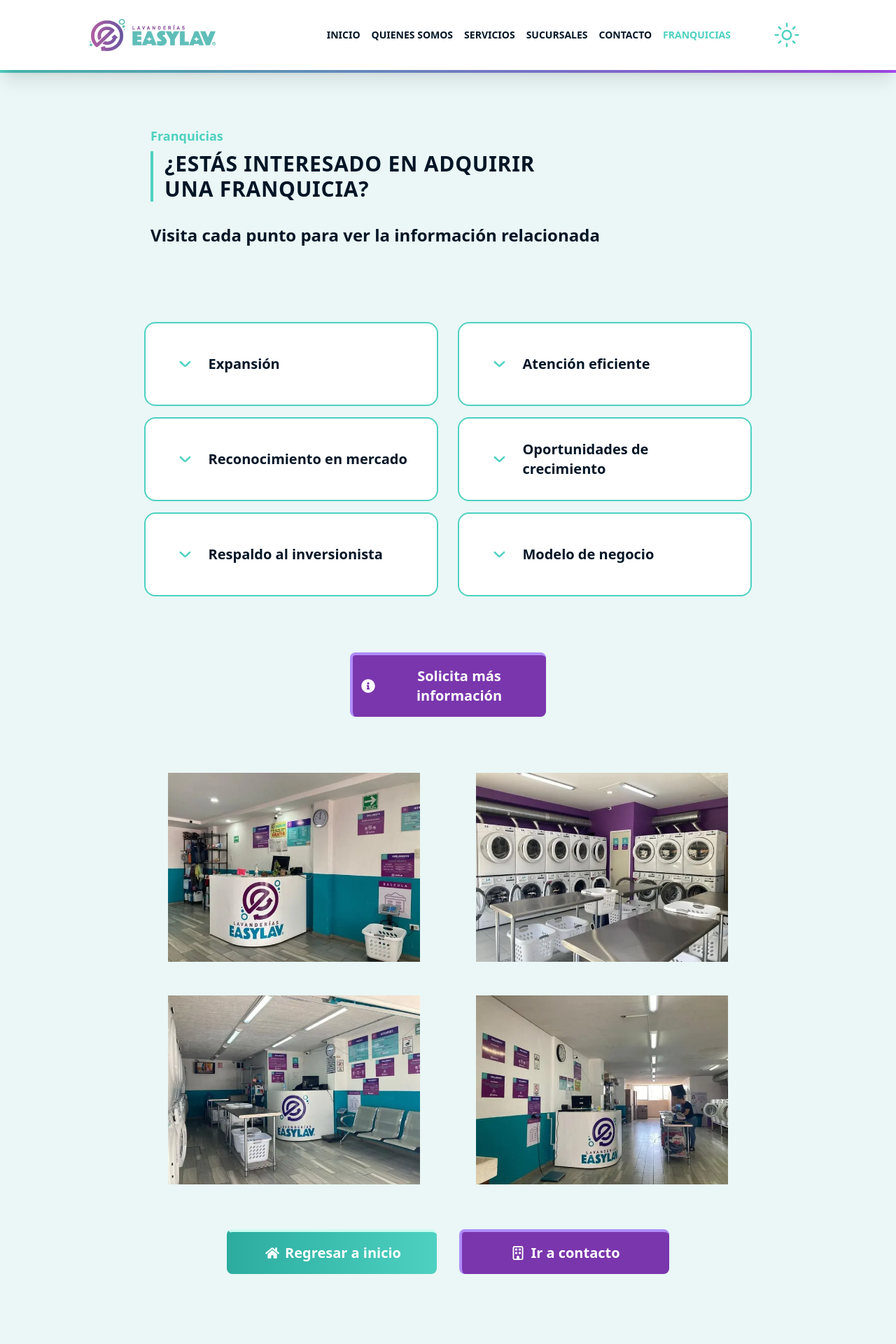
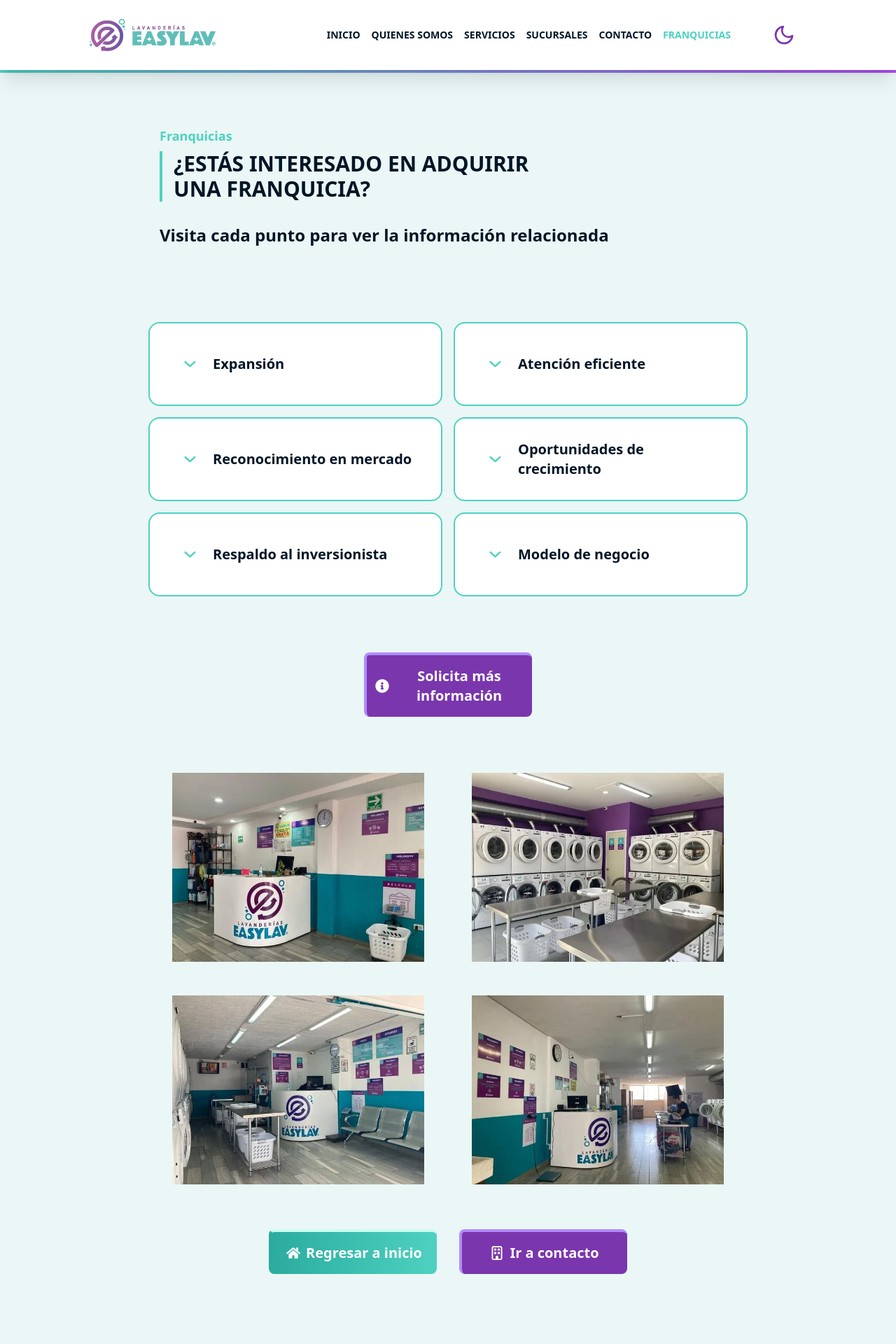
Before and after one commit to dspwebstudiomx/easylav-react, a React (Vite) app: page /franquicias in a window 1280 px wide. Shown: the top 1920 px of the page at 70% size. Built offline with nearby package versions, Linux system fonts and the light colour scheme.

Commit message:
"Updated various component styles, widths, and layouts in Accordion, DarkModeButton, ScrollToTopButton, BackgroundCard, Form, PageLayoutPlaces, NavLinksMobile, and other components."

```diff
--- a/src/components/accordion/Accordion.jsx
+++ b/src/components/accordion/Accordion.jsx
@@ -20,7 +20,7 @@ const Accordion = ({ description, title, height }) => {
   };
 
   const styles = {
-    width: 'w-[300px] lg:w-[420px] 2xl:w-[480px] ',
+    width: 'w-[280px] lg:w-[420px] 2xl:w-[480px] ',
   }
 
   return (
--- a/src/components/buttons/DarkModeButton.jsx
+++ b/src/components/buttons/DarkModeButton.jsx
@@ -31,7 +31,7 @@ export default function ThemeToggle() {
       aria-labelledby='dspwebstudio'
       className="ml-5 w-12 h-12  mx-auto rounded-full focus:outline-none rounded-xl"
       onClick={toggleTheme}>
-      {theme ? <IoSunnyOutline className='w-10 h-10 text-primary' /> : <FiMoon className='w-8 h-8 text-secondary_dark' />}
+      {!theme === 'dark' ? <IoSunnyOutline className='w-10 h-10 text-primary' /> : <FiMoon className='w-8 h-8 text-secondary_dark' />}
     </button>
   )
 }
--- a/src/components/buttons/ScrollToTopButton.jsx
+++ b/src/components/buttons/ScrollToTopButton.jsx
@@ -28,7 +28,7 @@ const ScrollToTopButton = () => {
   return (
     <button
       onClick={scrollToTop}
-      className={`animate__animated animate__fadeIn animate__slow shadow-2xl rounded-full fixed bg-primary w-16 h-16 right-3 bottom-24 z-50 grid place-content-center border-l-4 border-t-4 border-l-primary_dark border-t-primary_light border-l-primary_dark ${visible ? 'block' : 'hidden'
+      className={`animate__animated animate__fadeIn animate__slow shadow-2xl rounded-full fixed bg-primary w-16 h-16 right-3 bottom-32h z-50 grid place-content-center border-l-4 border-t-4 border-l-primary_dark border-t-primary_light border-l-primary_dark ${visible ? 'block' : 'hidden'
         }`}
     >
       <HiOutlineChevronDoubleUp className='text-primary_light' size={28} />
--- a/src/components/cards/BackgroundCard.jsx
+++ b/src/components/cards/BackgroundCard.jsx
@@ -13,7 +13,7 @@ import { Link } from "react-router-dom"
 // Estructura
 const BackgroundCard = ({ id, title, image, href }) => {
   return (
-    <Link to={href} id={`sucursal-${title}`} className="w-[300px] h-full shadow-2xl rounded-lg">
+    <Link to={href} id={`sucursal-${title}`} className="w-[260px] h-full shadow-2xl rounded-lg">
       <BackgroundImageSection
         id={id}
         image_768={image}
@@ -22,7 +22,7 @@ const BackgroundCard = ({ id, title, image, href }) => {
         image_1024={image}
         image_1200={image}
         image_1920={image}
-        height='h-[200px] w-full grid place-items-center'
+        height='h-[180px] w-full grid place-items-center'
         opacity='opacity-30 hover:opacity-40'
         backgroundColor='bg-dark'
       >
--- a/src/components/contacto/components/Form/Fields.jsx
+++ b/src/components/contacto/components/Form/Fields.jsx
@@ -47,7 +47,7 @@ const Fields = ({ errors, touched }) => {
         {/* Ciudad */}
       </div>
 
-      <div className=''>
+      <div className='flex flex-col sm:flex-row gap-3'>
         {/* Correo Electrónico */}
         <div className='flex justify-between gap-3'>
           <div className='flex flex-col sm:w-[45%] w-full'>
--- a/src/components/layout/PageLayoutPlaces.jsx
+++ b/src/components/layout/PageLayoutPlaces.jsx
@@ -40,7 +40,7 @@ const PageLayoutPlaces = ({ city, image_576, image_1024, image_1200, image_1920
         <Section id='sucursales-morelia' className={'flex flex-col gap-6'} height={'h-auto'} backgroundColor={'bg-light'}>
           <Container className={''}>
             <SucursalCardPerCity city={city} />
-            <ButtonContainer position='items-center' distance='mt-16'>
+            <ButtonContainer position='items-center justify-center' distance='mt-16'>
               <ButtonSecondary
                 title='Regresar a sucursales'
                 href='/sucursales'
--- a/src/components/templates/Header/navbar/components/NavLinksMobile.jsx
+++ b/src/components/templates/Header/navbar/components/NavLinksMobile.jsx
@@ -66,8 +66,6 @@ const NavLinksMobile = ({ onLinkClick }) => {
         })}
       </ul>
       <div className="mt-2">
-        <h3 className="text-center text-light text-2xl mb-4">Sigue nuestas redes sociales</h3>
-
         <SocialLinks
           position={"justify-center md:0justify-end"}
           color={"text-secondary_dark"}
--- a/src/constants/constants.js
+++ b/src/constants/constants.js
@@ -28,7 +28,7 @@ export const GENERAL_UI = {
     HERO: {
       COLOR: "text-light",
     },
-    TRANSFORM: "uppercase tracking-wide",
+    TRANSFORM: "uppercase leading-7",
   },
   TITLEH2: {
     FONT_FAMILY: "font-din-bold",
@@ -76,7 +76,7 @@ export const LOADING_UI = {
 // Section
 export const SECTION_UI = {
   DISPLAY: "grid gap-12",
-  PADDING: "py-12 px-8 sm:p-20",
+  PADDING: "py-16 px-12 sm:p-20",
   BACKGROUND_COLOR: "bg-section dark:bg-dark",
   TEXT_COLOR: "",
 };
@@ -285,7 +285,7 @@ export const SUCURSAL_CARD_UI = {
     OVERFLOW: "overflow-hidden",
     ROUNDED: "rounded-xl",
     SHADOW: "shadow-2xl",
-    WIDTH: "w-[290px] sm:w-[280px] 2xl:w-[300px]",
+    WIDTH: "w-[260px] sm:w-[280px] 2xl:w-[300px]",
   },
   IMAGE: {
     CONTAINER: {
@@ -342,7 +342,7 @@ export const FRANQUICIAS_UI = {
     DISPLAY: "flex flex-col gap-0",
   },
   IMAGE: {
-    WIDTH: "w-[320px] sm:w-[280px] lg:w-[360px]",
+    WIDTH: "w-[280px] lg:w-[360px]",
   },
 };
 
--- a/src/pages/franquicias/FranquiciasTarjetas.jsx
+++ b/src/pages/franquicias/FranquiciasTarjetas.jsx
@@ -65,7 +65,7 @@ const PreguntasFrecuentes = () => {
             <ButtonContainer position={"justify-center sm:justify-center items-center my-20"}          >
               <ButtonSecondary
                 title={"Solicita más información"}
-                width={"w-[280px]"}
+                width={"w-[240px]"}
                 onClick={handleModalToggle}
                 icon={<FaInfoCircle />}
                 distance=''
@@ -96,8 +96,8 @@ const PreguntasFrecuentes = () => {
           </div>
         </div>
         <ButtonContainer position={'items-center sm:justify-center my-8'}>
-          <ButtonPrimary href={'/'} title={'Regresar a inicio'} icon={<FaHome />} width={'min-w-[300px]'} />
-          <ButtonSecondary href={'/contacto'} title={'Ir a contacto'} icon={<FaRegBuilding />} width={'min-w-[300px] sm:w-[140px]'} />
+          <ButtonPrimary href={'/'} title={'Regresar a inicio'} icon={<FaHome />} width={'min-w-[240px]'} />
+          <ButtonSecondary href={'/contacto'} title={'Ir a contacto'} icon={<FaRegBuilding />} width={'min-w-[240px] sm:w-[140px]'} />
         </ButtonContainer>
       </PageLayout >
       {showModal && (
--- a/src/pages/inicio/nuestrasSucursales/NuestrasSucursales.jsx
+++ b/src/pages/inicio/nuestrasSucursales/NuestrasSucursales.jsx
@@ -24,7 +24,7 @@ const NuestrasSucursales = () => {
             href='/contacto'
             distance='my-2'
             type='button'
-            width='min-w-[300px]'
+            width='min-w-[240px]'
           />
         </ButtonContainer>
       </div>
```
